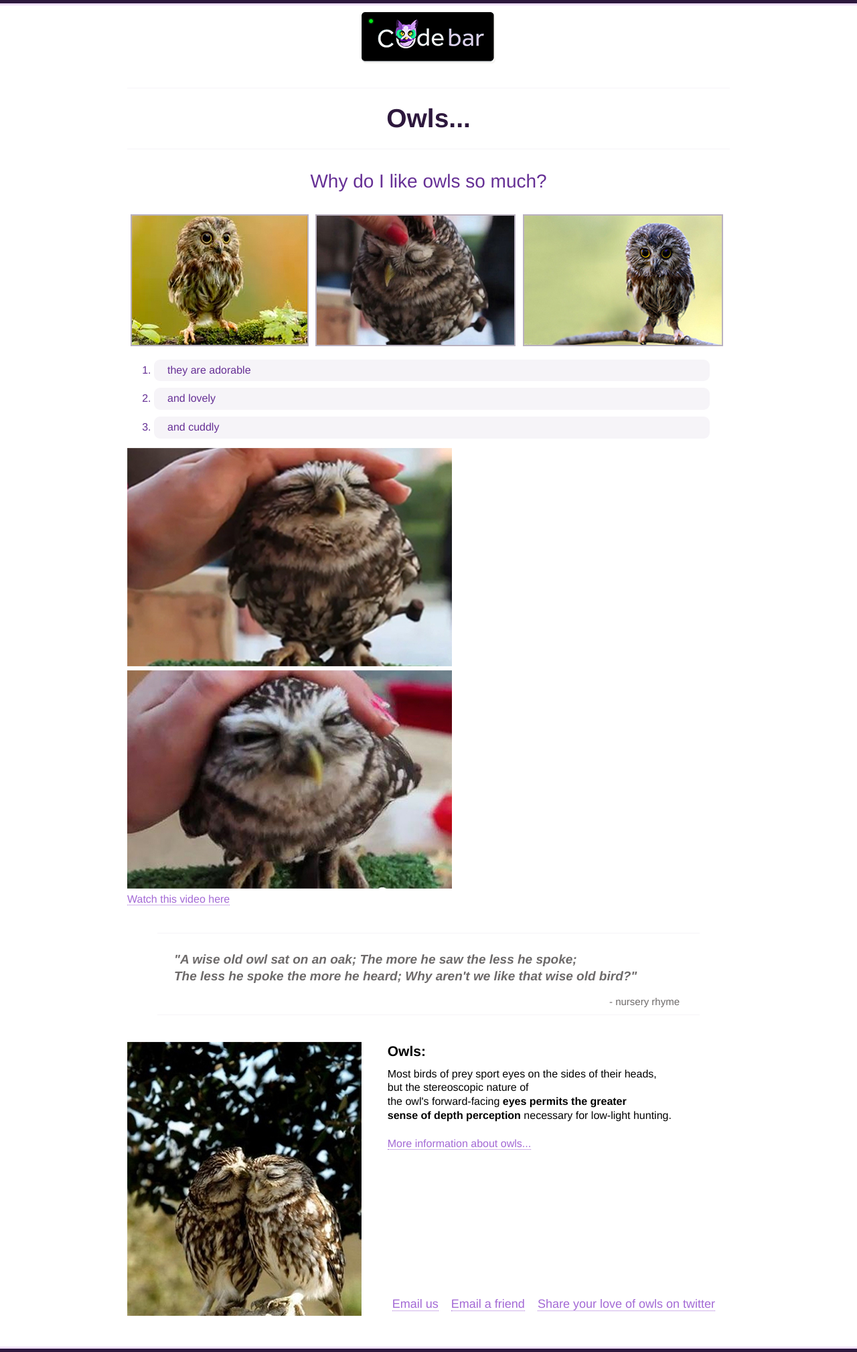
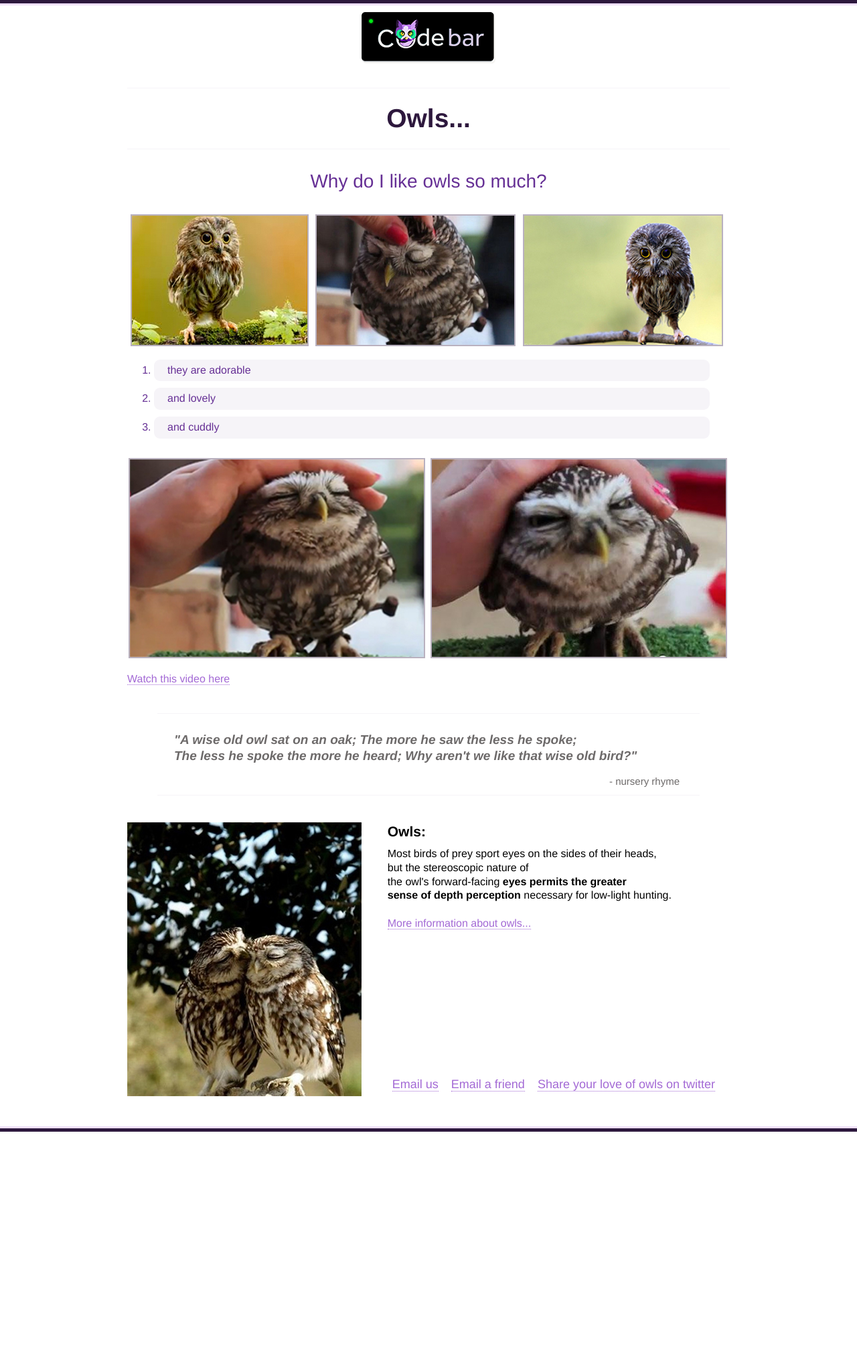
Before and after one commit to codebar/tutorials, a Jekyll site: the page html/lesson2/example.html, which Jekyll copies as it is, in a window 1280 px wide. Shown: the whole page at 67% size. Built offline with Jekyll 4.4.1, drawn with Linux system fonts in a browser that asks for light colours; Markdown is read by kramdown in place of the engine named in the settings; after the commit the page ends 1690 px from its top, so only the background shows below that.

Commit message:
missing class from the tutorial example
Difference between "We will be styling this page"
at https://github.com/codebar/tutorials/blob/master/html/lesson2/tutorial.md#today-we-will-be-focusing-on-fundamental-css-concepts
and "Download the files required to begin working through the tutorial from here(mac/linux) or here(windows)"
at https://gist.github.com/hundred/7332441/download

```diff
--- a/html/lesson2/example.html
+++ b/html/lesson2/example.html
@@ -20,8 +20,8 @@
         <li>and lovely</li>
         <li>and cuddly</li>
       </ol>
-      <div><img src="images/img4.jpg" alt="cute owl"/></div>
-      <div><img src="images/img5.jpg" alt="another cute owl"/></div>
+      <div class="bigimg"><img src="images/img4.jpg" alt="cute owl"/></div>
+      <div class="bigimg"><img src="images/img5.jpg" alt="another cute owl"/></div>
       <a href="http://www.youtube.com/watch?v=gBjnfgnwXic">Watch this video here</a>
       <div id="the-quote">
         <h4>
@@ -45,10 +45,10 @@
         </div>
         <ul id="links">
         <li>
-           <a href="mailto:social@codebar.io?subject=I love owls :: codebar">Email us</a>
+           <a href="mailto:social@codebar.io?subject=I love owls :: Codebar">Email us</a>
         </li>
         <li>
-           <a href="mailto:?subject=I love owls :: codebar">Email a friend</a>
+           <a href="mailto:?subject=I love owls :: Codebar">Email a friend</a>
         </li>
         <li>
           <a href="http://twitter.com/home?status=I love owls! via @codebar">Share your love of owls on twitter</a>
```
